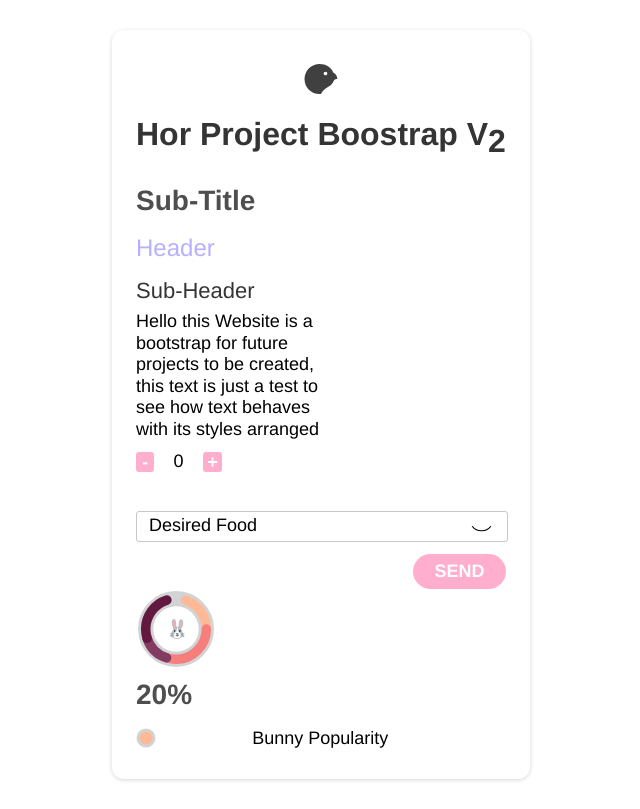
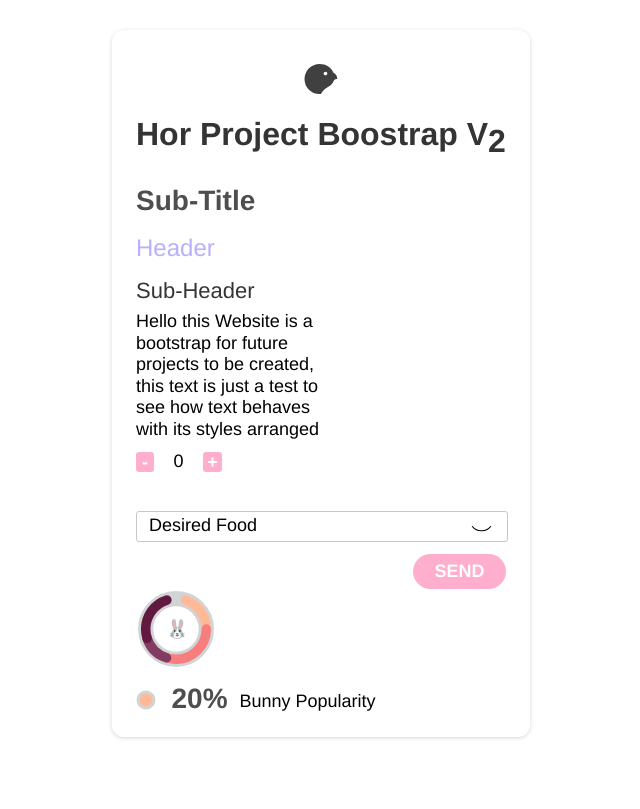
Before and after one commit to MortimerMarsyja/RuskyGrimoire, a React app: page / in a window 1280 px wide. Shown: the whole page, without its empty margins (319-959 px from the left). Built offline with nearby package versions, Linux system fonts and the light colour scheme.

Commit message:
donut update

```diff
--- a/src/00-Components/HorDonutGraph/DonutGraph.tsx
+++ b/src/00-Components/HorDonutGraph/DonutGraph.tsx
@@ -1,7 +1,7 @@
 // deps
 import React, { useState } from 'react';
 // components
-import SegmentComponent from './SegmentComponent';
+import SegmentComponent from './components/SegmentComponent';
 // components
 import StyledDonutGraph from './donutGraph.style';
 
@@ -76,17 +76,9 @@ const DonutGraph = ({
       ) : (
         <p className="donut-icon">{icons[0]}</p>
       )}
-      <div className="number-value">
-        {label && (
-        <h2>
-          {label.segmentData.value}
-          %
-        </h2>
-        )}
-      </div>
       {label && (
         <div className="label-wrapper">
-          <svg height="32px">
+          <svg height="28px">
             <circle
               className="label-color"
               cx="10"
@@ -97,6 +89,10 @@ const DonutGraph = ({
               strokeWidth="3px"
             />
           </svg>
+          <h2>
+            {label.segmentData.value}
+            %
+          </h2>
           <p>
             {label.segmentData.label}
           </p>
--- a/src/00-Components/HorDonutGraph/donutGraph.style.js
+++ b/src/00-Components/HorDonutGraph/donutGraph.style.js
@@ -12,14 +12,15 @@ const StyledDonutGraph = styled.div`
     font-size: 16px;
     &-wrapper {
       svg {
+        width: 30px;
         display: inline-block;
         margin-right: 6px;
-        width: 120px;
       }
+      h2{margin:0 12px 0 0}
       margin-top: 14px;
       width: 300px;
       display: flex;
-      align-items: center;
+      align-items: flex-end;
       justify-content: space-around;
     }
   }
@@ -40,6 +41,9 @@ const StyledDonutGraph = styled.div`
   .active {
     border-radius: 30px;
   }
+  h2{
+    margin-right: 12px;
+  }
 `;
 
 export default StyledDonutGraph;
--- a/src/01-Pages/MainPage/MainPage.tsx
+++ b/src/01-Pages/MainPage/MainPage.tsx
@@ -28,7 +28,7 @@ const donutMock = {
     { label: "Bunny Popularity", value: 20 },
     { label: "Fox Popularity", value: 30 },
     {
-      label: "Oink Popularity",
+      label: "Pig Popularity",
       value: 15,
     },
     {
```
Also changed, not shown: src/00-Components/HorDonutGraph/components/DonutGraphLabel.tsx (renamed from src/00-Components/HorDonutGraph/DonutGraphLabel.tsx), src/00-Components/HorDonutGraph/components/SegmentComponent.tsx (renamed from src/00-Components/HorDonutGraph/SegmentComponent.tsx).
